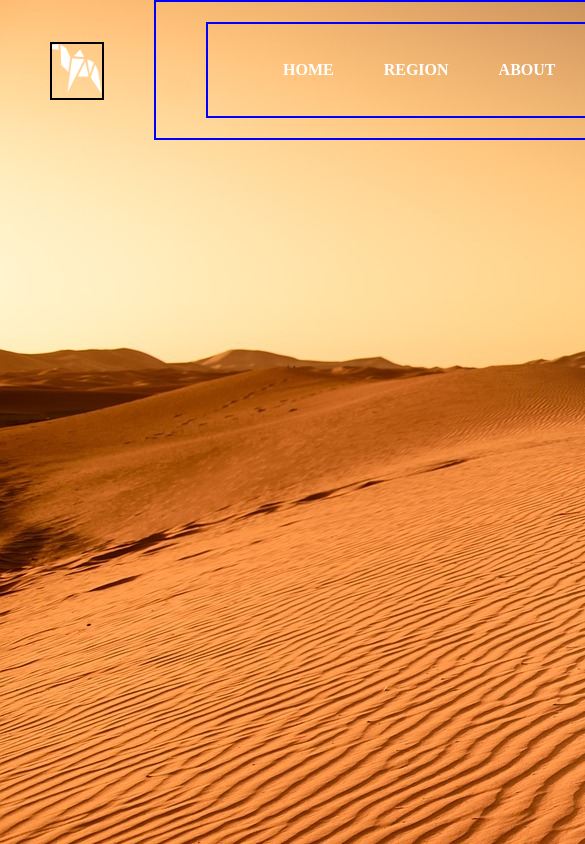
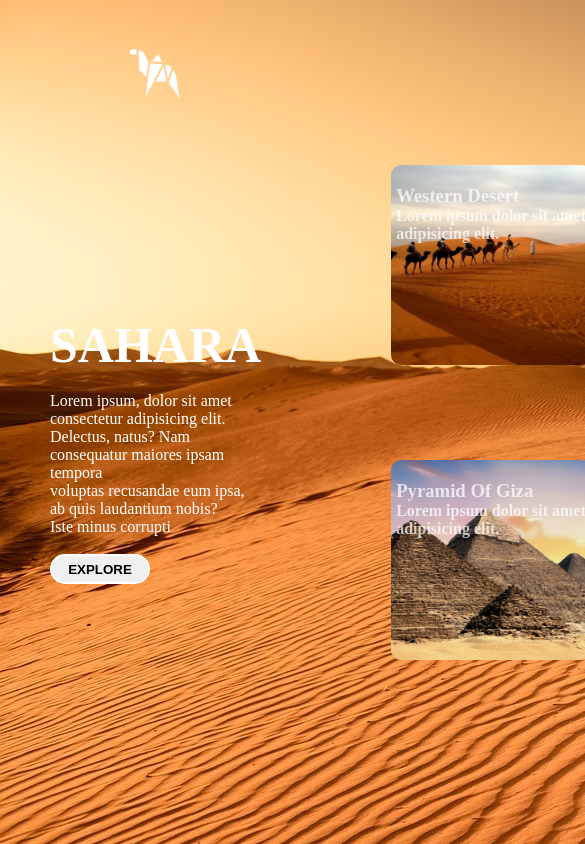
Before and after one commit to ayush27gupta/CSS6, a plain HTML site: page index.html in a window 390 px wide. Shown: the top 844 px of the page, 585 px wide, since content can reach past the window. Drawn offline with Linux system fonts and the light colour scheme.

Commit message:
non responsive

```diff
--- a/index.css
+++ b/index.css
@@ -4,17 +4,19 @@
 }
 
 body {
-    background: url(shara\ desert.jpg);
+    background-image: url(shara\ desert.jpg);
+    /* background-color: rgba(255, 255, 255, 0.2);
+    background-blend-mode: lighten; */
 }
 
 .first {
+    box-sizing: border-box;
     display: flex;
     justify-content: space-between;
 }
 
 .left {
     box-sizing: border-box;
-    border: 2px solid black;
     margin: 42px 50px;
 }
 
@@ -22,14 +24,20 @@ body {
     box-sizing: border-box;
     height: 50px;
     width: 50px;
+    margin-left: 80px;
+    margin-top: 7px;
 }
 
+.right {}
+
 .nav {
+    box-sizing: border-box;
     display: flex;
-    border: 2px solid blue;
     align-items: center;
     justify-content: space-between;
-    padding: 20px 50px;
+    padding: 20px;
+    margin-left: 300px;
+    align-items: center;
 }
 
 .lis {
@@ -41,5 +49,97 @@ body {
 }
 
 .menu {
-    margin-left: 25px;
+    box-sizing: border-box;
+    margin-right: 120px;
+    margin-top: 25px;
 }
+
+@media screen and (min-width:360px) and (max-width:640px) {
+    .nav {
+        flex-direction: column;
+    }
+}
+
+.second_parent {
+    display: flex;
+    box-sizing: border-box;
+    height: 70vh;
+    width: 100vw;
+    margin-top: 10px;
+    justify-content: space-around;
+}
+
+.box {
+    position: relative;
+    transition: 500ms;
+}
+
+.img {
+    height: 200px;
+    width: 200px;
+    cursor: pointer;
+    margin-left: 20px;
+    margin-right: 20px;
+    color: white;
+    opacity: 1;
+    border-radius: 10px;
+}
+
+.text {
+    color: rgba(255, 255, 255, 0.726);
+    position: absolute;
+    font-weight: bold;
+    z-index: 1;
+    left: 25px;
+    top: 10px;
+    padding-top: 10px;
+}
+
+.box:hover {
+    transform: translateY(-20px);
+}
+
+h1 {
+    font-size: 50px;
+}
+
+.btn {
+    box-sizing: border-box;
+    border: 2px solid white;
+    height: 30px;
+    width: 100px;
+    padding: 5px;
+    border-radius: 30px;
+    font-weight: bold;
+    z-index: 1;
+}
+
+.btn:hover {
+    color: white;
+    background-color: black;
+}
+
+.left_second {
+    box-sizing: border-box;
+    display: flex;
+    flex-direction: column;
+    justify-content: center;
+    color: white;
+    margin-left: 50px;
+}
+
+.right_second {
+    box-sizing: border-box;
+    display: flex;
+    justify-content: space-evenly;
+    margin-left: 100px;
+}
+
+.grid {
+    display: grid;
+    grid-template-columns: 1fr 1fr;
+    grid-template-rows: 1fr 1fr;
+    row-gap: 20px;
+    column-gap: 20px;
+    padding: 10px;
+}
--- a/index.html
+++ b/index.html
@@ -10,7 +10,8 @@
 </head>
 
 <body>
-    <div class="conatiner">
+    <!-- <div class="bg"> -->
+    <div class="container">
         <div class="first">
             <div class="left">
                 <img src="logo.png" alt="img" class="logo">
@@ -21,15 +22,64 @@
                         <li><a href="" class="lis">HOME</a></li>
                         <li><a href="" class="lis">REGION</a></li>
                         <li><a href="" class="lis">ABOUT</a></li>
-                        <li>
-                            <a href=""><img src="menu.png" alt="img" class="menu"></a>
-                        </li>
+
                     </ul>
                 </div>
+            </div>
+            <div class="extreme_right">
+                <a href=""><img src="menu.png" alt="img" class="menu"></a>
+            </div>
+        </div>
 
+        <div class="second_parent">
+
+            <div class="left_second">
+                <h1 id="sahara">SAHARA</h1>
+                <br>
+                <p class="para">Lorem ipsum, dolor sit amet consectetur adipisicing elit. <br> Delectus, natus? Nam consequatur maiores ipsam tempora <br> voluptas recusandae eum ipsa, ab quis laudantium nobis? <br> Iste minus corrupti </p>
+                <br>
+                <button class="btn" value="EXPLORE">EXPLORE</button>
+            </div>
+            <div class="right_second">
+                <div class="grid">
+
+                    <div class="box1 box">
+                        <img src="pic-1.png" alt="" class="img img1" value="">
+                        <div class="text1 text">
+                            <h3 class="sub">Western Desert</h3>
+                            <p class="t">Lorem ipsum dolor sit amet <br> adipisicing elit.</p>
+                        </div>
+                    </div>
+
+                    <div class="box2 box">
+                        <img src="pic-2.png" alt="" class="img img2">
+                        <div class="text2 text">
+                            <h3 class="sub"> AI Bagawat</h3>
+                            <p class="t">Lorem ipsum dolor sit amet <br> adipisicing elit.</p>
+                        </div>
+                    </div>
+
+                    <div class="box3 box">
+                        <img src="pic-3.png" alt="" class="img img3">
+                        <div class="text3 text">
+                            <h3 class="sub">Pyramid Of Giza</h3>
+                            <p class="t">Lorem ipsum dolor sit amet <br> adipisicing elit.</p>
+                        </div>
+                    </div>
+
+                    <div class="box4 box">
+                        <img src="pic-4.png" alt="" class="img img4">
+                        <div class="text4 text">
+                            <h3 class="sub">Kalahari Desert</h3>
+                            <p class="t">Lorem ipsum dolor sit amet <br> adipisicing elit.</p>
+                        </div>
+                    </div>
+
+                </div>
             </div>
         </div>
     </div>
+    <!-- </div> -->
 </body>
 
 </html>
```
